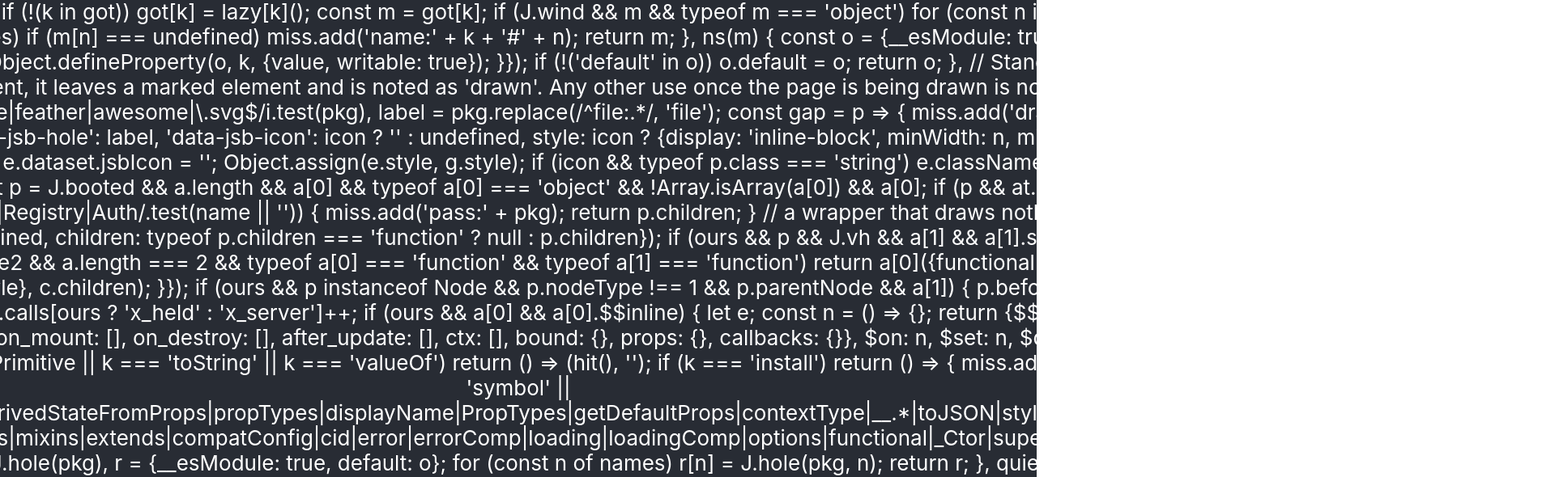
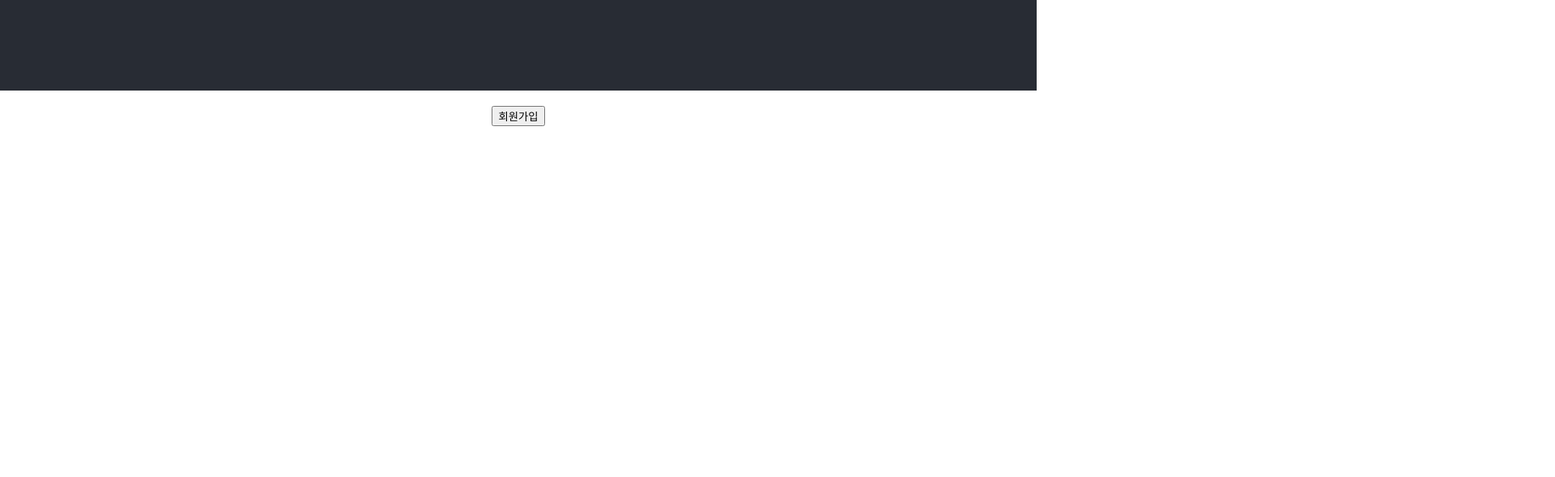
Before and after one commit to kyunggwan/Board, a React (Create React App) app in the folder board-react/: page / in a window 1280 px wide. Shown: the part 688-1278 px from the top of the page at 81% size, 1920 px wide, since content can reach past the window. After the commit the page ends 844 px from the top, so only its background shows below. Built offline with nearby package versions, Linux system fonts and the light colour scheme.

Commit message:
feat: 간단 회원가입 추가

```diff
--- a/board-react/src/App.tsx
+++ b/board-react/src/App.tsx
@@ -2,32 +2,32 @@ import React, {useState, useEffect} from 'react';
 import logo from './logo.svg';
 import './App.css';
 import axios from 'axios';
+import SignUp from './views/SignUp';
 
 function App() {
-  const [connection, setConnection] = useState<string>('');
+  // const [connection, setConnection] = useState<string>('');
 
-  const connectionTest = () => {
-    axios.get('http://localhost:4000/').then((response) => {
-      setConnection(response.data);
-    }).catch((error) => {
-      setConnection((error.message));
+  // const connectionTest = () => {
+  //   axios.get('http://localhost:4000/').then((response) => {
+  //     setConnection(response.data);
+  //   }).catch((error) => {
+  //     setConnection((error.message));
 
-    })
-  }
+  //   })
+  // }
 
-  useEffect(() => {
-    connectionTest();
-  },[]);
+  // useEffect(() => {
+  //   connectionTest();
+  // },[]);
 
   return (
     <div className="App">
       <header className="App-header">
         <img src={logo} className="App-logo" alt="logo" />
-        <p>
-        {connection}
-        </p>
+
 
       </header>
+        <SignUp />
     </div>
   );
 }
--- /dev/null
+++ b/board-react/src/views/SignUp/index.tsx
@@ -0,0 +1,34 @@
+import axios from 'axios';
+import React, {useState, useEffect} from 'react';
+
+export default function SignUp() {
+    const [requestResult, setRequestResult] = useState<String>(" ");
+
+    const signUpHandler = () => {
+        const data = {
+                "userEmail": "4562sky@naver.com",
+                "userPassword": "qwerty1234!!",
+                "userPasswordCheck" : "qwerty1234!!",
+                "userNickname": "hannin",
+                "userPhoneNumber": "010-456-456",
+                "userAddress": "부산 금정구",
+                "userAddressDetail": "남산동"
+        };
+
+        axios.post('http://localhost:4000/api/auth/signUp', data)
+        .then((response) => {
+            setRequestResult('success!!');
+        })
+        .catch((error) => {
+            setRequestResult('Failed!!');
+        })
+    };
+  return (
+    <div>
+        <h3>{requestResult}</h3>
+        <button onClick={() => signUpHandler()}>회원가입</button>
+
+
+    </div>
+  )
+}
```
Also changed, not shown: board-react/src/views/SignUp/style.css (added).
